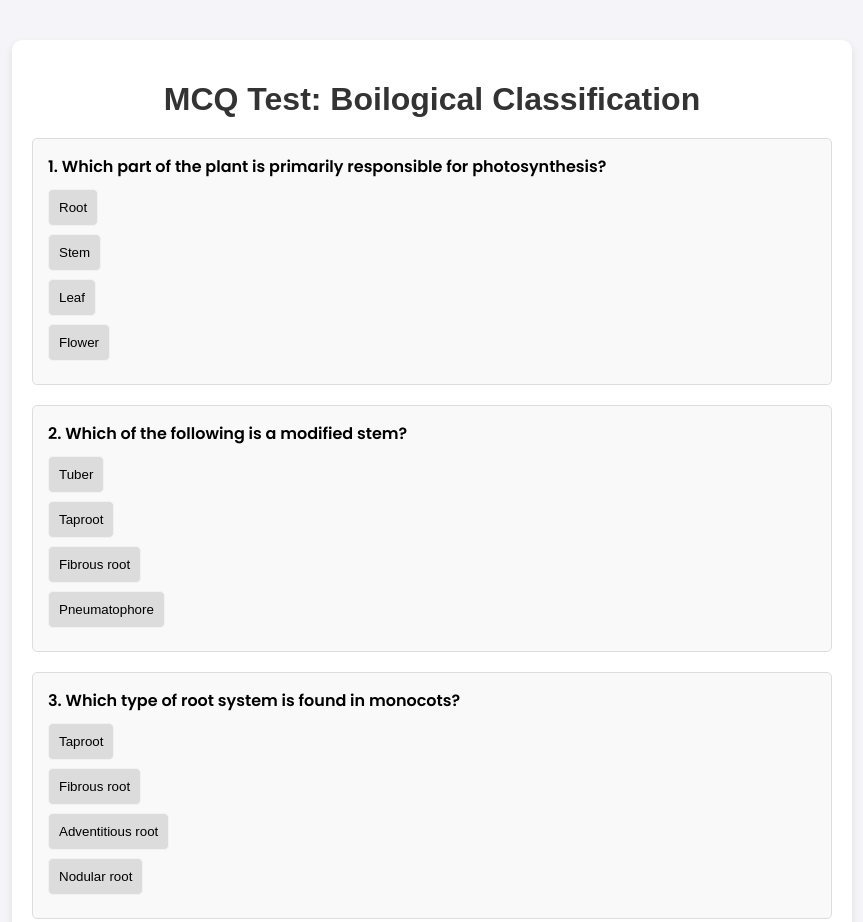
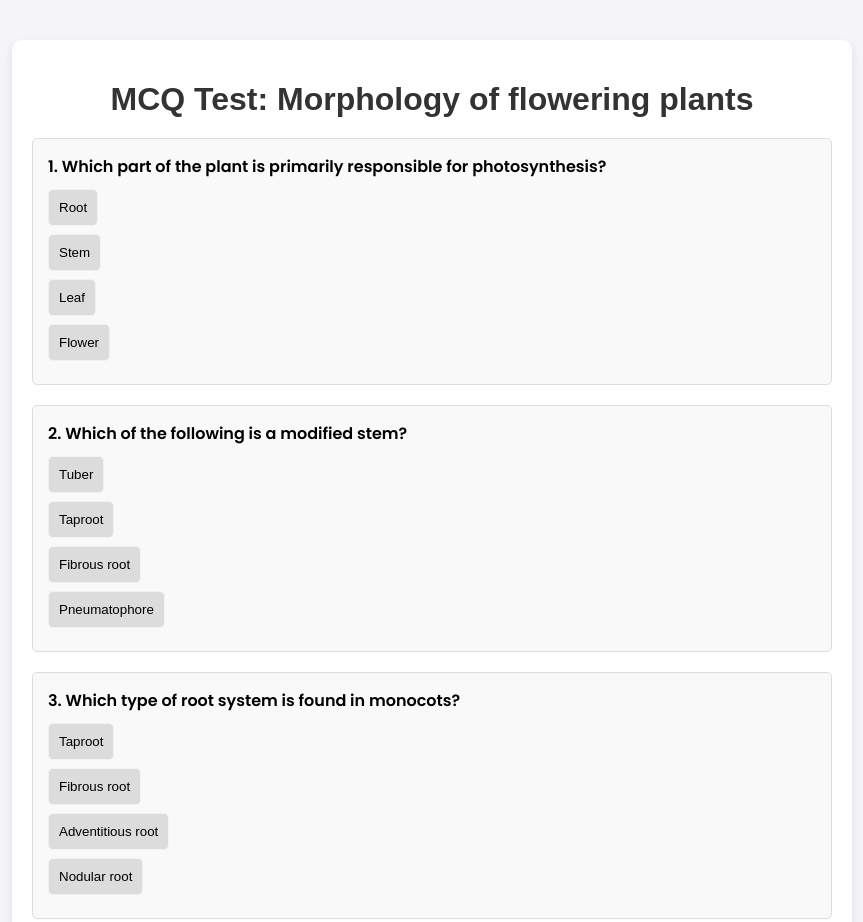
Before and after one commit to Personal-pages/Morphology-of-flowering-plants, a plain HTML site: page index.html in a window 1280 px wide. Shown: the top 922 px of the page, without its empty margins (208-1071 px from the left). Drawn offline with Linux system fonts and the light colour scheme.

Commit message:
Update index.html

```diff
--- a/index.html
+++ b/index.html
@@ -9,7 +9,7 @@
 <body>
     <div class="wrapper">
         <div class="container">
-            <h1>MCQ Test: Boilogical Classification </h1>
+            <h1>MCQ Test: Morphology of flowering plants </h1>
             <div id="quiz-container"></div>
             <div class="navigation">
             <button class="nav-btn" id="prev-btn" onclick="prevPage()">Previous</button>
```
